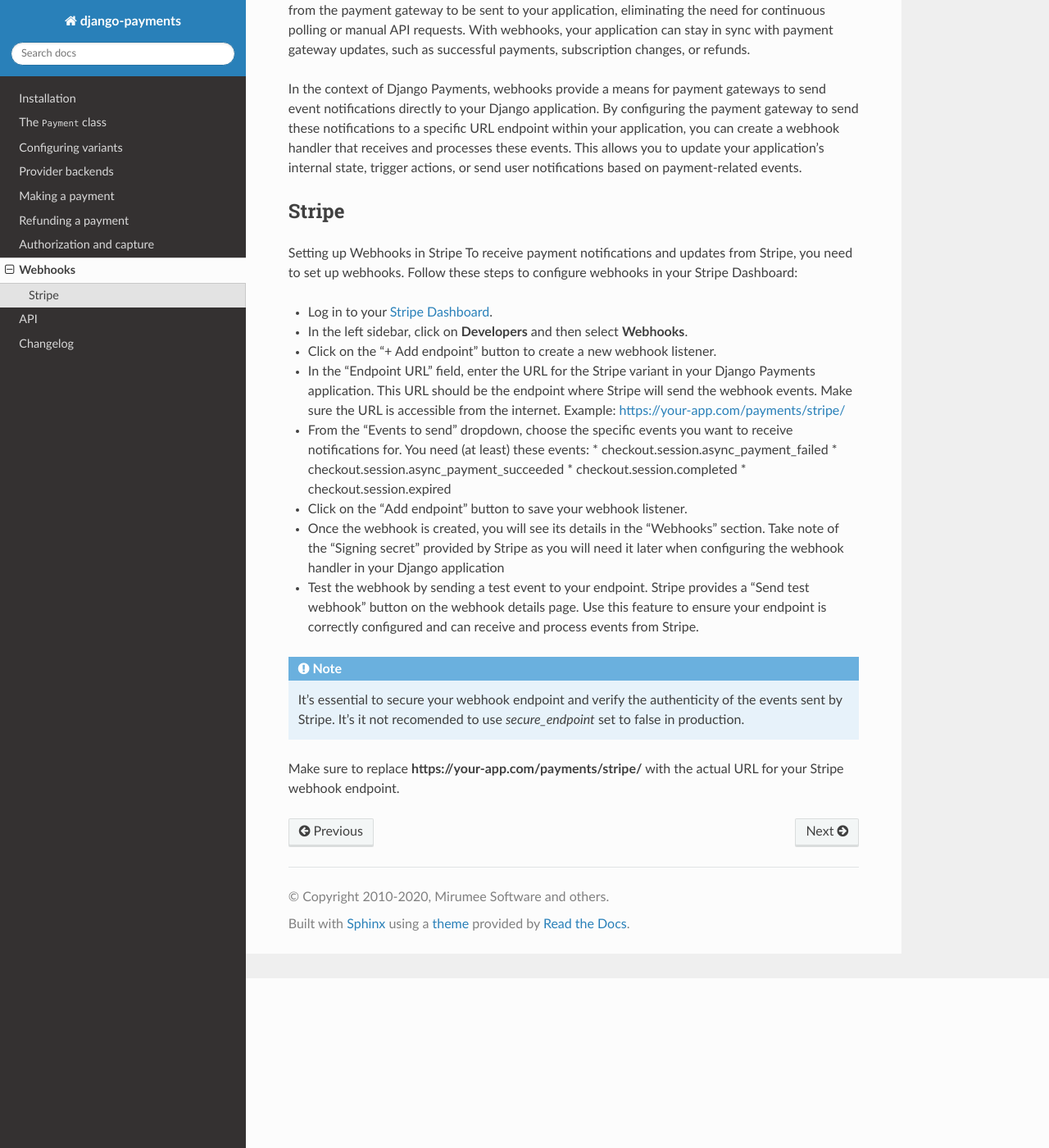
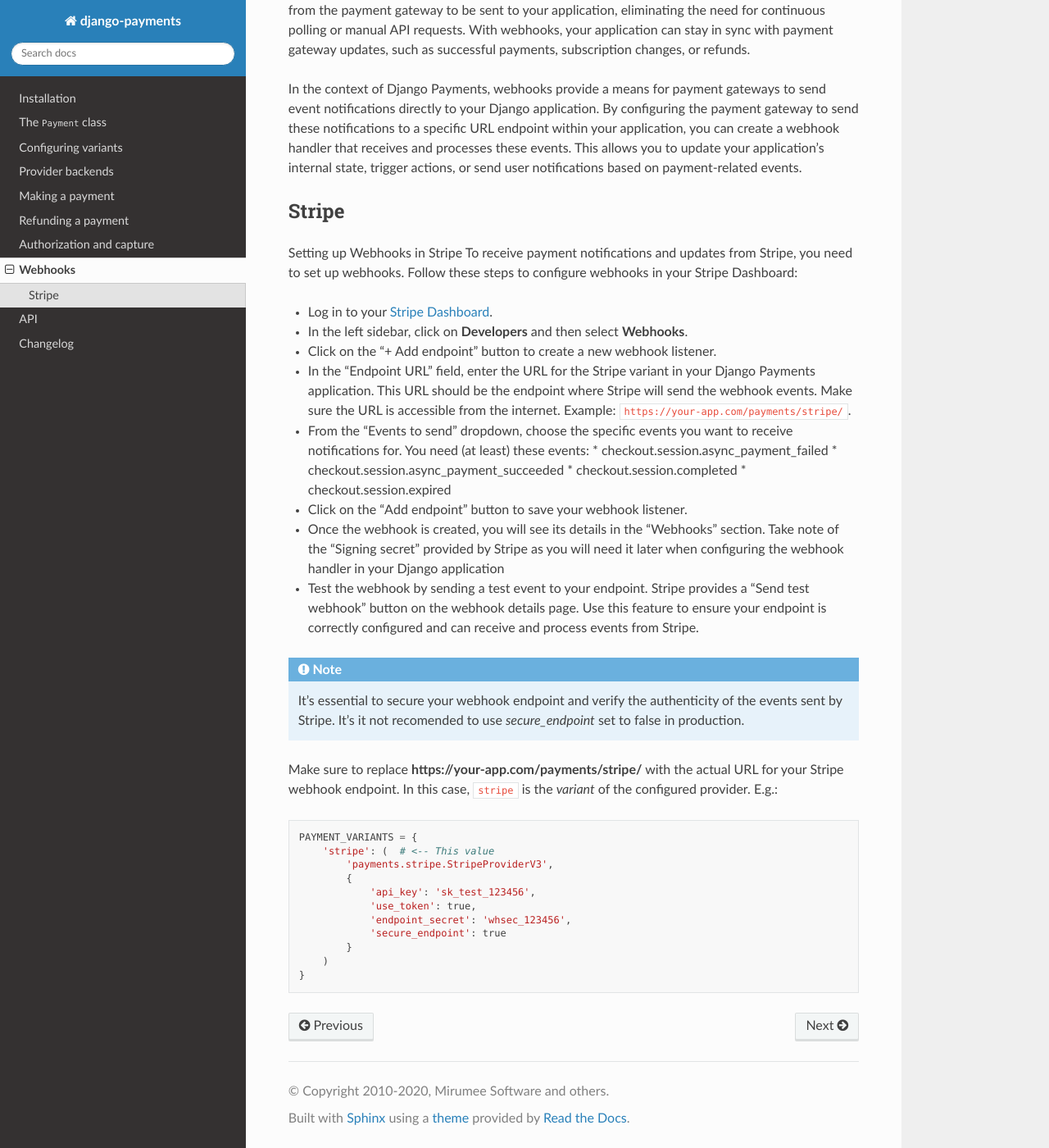
Before and after one commit to jazzband/django-payments, a Sphinx documentation site: the page built from docs/webhooks.rst, in a window 1280 px wide and 1400 px high, scrolled down 207 px. Shown: the whole window at 82% size. Built offline with Sphinx 7.4.7 and the Read the Docs theme 2.0.0, drawn with Linux system fonts in a browser that asks for light colours; the version number could not be read and is left out.

Commit message:
Clarify where to replace with the variant name

```diff
--- a/docs/webhooks.rst
+++ b/docs/webhooks.rst
@@ -33,7 +33,7 @@
 * In the "Endpoint URL" field, enter the URL for the Stripe variant in your
   Django Payments application. This URL should be the endpoint where Stripe
   will send the webhook events. Make sure the URL is accessible from the
-  internet. Example: https://your-app.com/payments/stripe/
+  internet. Example: ``https://your-app.com/payments/stripe/``.
 * From the "Events to send" dropdown, choose the specific events you want to
   receive notifications for. You need (at least) these events:
   * checkout.session.async_payment_failed
@@ -56,4 +56,19 @@
   set to false in production.
 
 Make sure to replace **https://your-app.com/payments/stripe/** with the actual
-URL for your Stripe webhook endpoint.
+URL for your Stripe webhook endpoint. In this case, ``stripe`` is the `variant`
+of the configured provider. E.g.:
+
+.. code-block:: python
+
+  PAYMENT_VARIANTS = {
+      'stripe': (  # <-- This value
+          'payments.stripe.StripeProviderV3',
+          {
+              'api_key': 'sk_test_123456',
+              'use_token': true,
+              'endpoint_secret': 'whsec_123456',
+              'secure_endpoint': true
+          }
+      )
+  }
```
